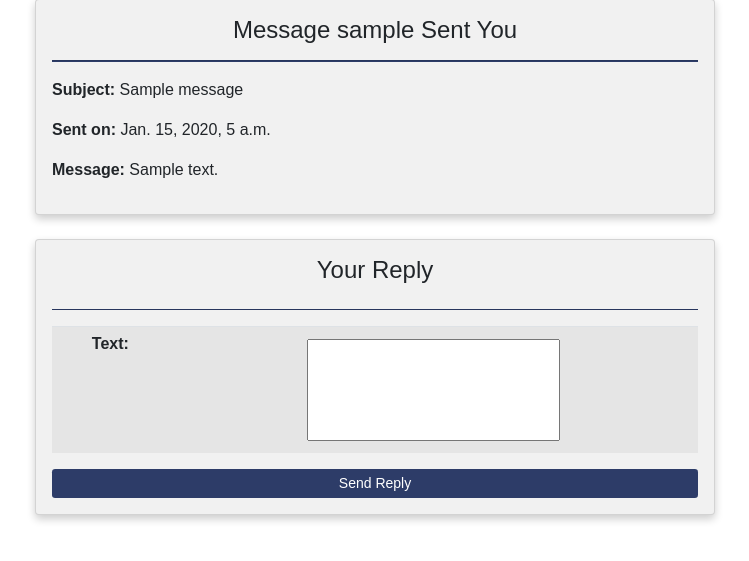
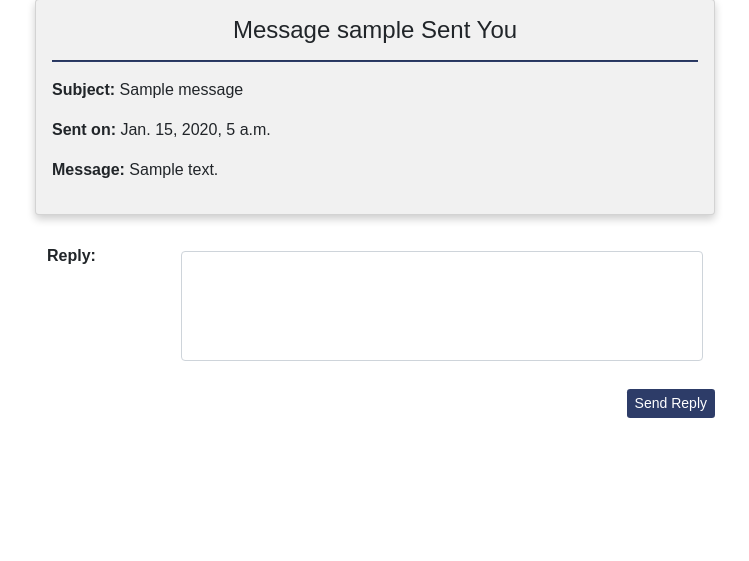
Before and after one commit to zacherymorris2021/SuperNoVas-HoosList, a Django app: page /marketplace/reply/1/ in a window 1280 px wide. Shown: the part 173-734 px from the top of the page, without its empty margins (265-1014 px from the left). Run offline with Django 3.2, Linux system fonts and the light colour scheme; a user stored in the database is signed in; tables that the repository leaves empty hold one stand-in row (values such as "Sample post"); lists and menus that the app fills with data are empty; some libraries are stand-ins or nearby versions.

Commit message:
miscellaneous changes

```diff
--- a/marketplace/myForms.py
+++ b/marketplace/myForms.py
@@ -63,4 +63,7 @@ class SendReplyForm(forms.ModelForm):
         fields = [
         'text'
         ]
-        widgets = {'text': forms.Textarea(attrs={'style':' resize:none; line-height:120%;', 'rows':5, 'cols':25})}
+        labels={
+        'text':'Reply'
+        }
+        widgets = {'text': forms.Textarea(attrs={'class':'form-control','style':' resize:none; line-height:120%;', 'rows':5, 'cols':25})}
--- a/marketplace/templates/marketplace/inbox.html
+++ b/marketplace/templates/marketplace/inbox.html
@@ -22,10 +22,10 @@
 				{% include 'marketplace/navbar.html' %}
 			</div>
       <div style="padding-top:50px; padding-left:300px; padding-right:300px">
-        <h1><span>Inbox</span>
+        <h2><span>Inbox</span>
           <a class="btn btn-link" href="{% url 'marketplace:outbox' %}">Sent</a>
           <a class=" float-right btn btn-danger  button-no-border" href="{% url 'marketplace:message' %}">Compose ✎</a>
-        </h1>
+        </h2>
         <hr>
 
           <div class="column">
--- a/marketplace/templates/marketplace/map.html
+++ b/marketplace/templates/marketplace/map.html
@@ -57,7 +57,7 @@
 
             {% for item in item_list %}
             var contentString =
-              '<h1 id="firstHeading" class="firstHeading">{{ item }}</h1>'+
+              '<h3 id="firstHeading" class="firstHeading">{{ item }}</h3>'+
               '<div><b>Seller: </b>{{item.seller}}</div>'+
               '<a href="{% url 'marketplace:detail' item.id %}">Details</a>';
               var marker = new google.maps.Marker({
--- a/marketplace/templates/marketplace/reply.html
+++ b/marketplace/templates/marketplace/reply.html
@@ -40,14 +40,10 @@
 						<br>
 
 					<form action="{% url 'marketplace:reply' message.id %}" class = "form-group"  method="post" enctype="multipart/form-data">{% csrf_token %}
-						<div class="card">
-						<h4>Your Reply</h4>
-						<hr class="modified">
-							<table id="add" class = "table table-striped">
+							<table id="add" class = "table table-borderless">
 								{{form.as_table}}
 							</table>
-							<button type='submit' class="btn btn-primary btn-sm buttoncolor button-no-border">Send Reply</button>
-						</div>
+							<button type='submit' class="float-right btn btn-primary btn-sm buttoncolor button-no-border">Send Reply</button>
 					</form>
 					<br>
 				</div>
```
